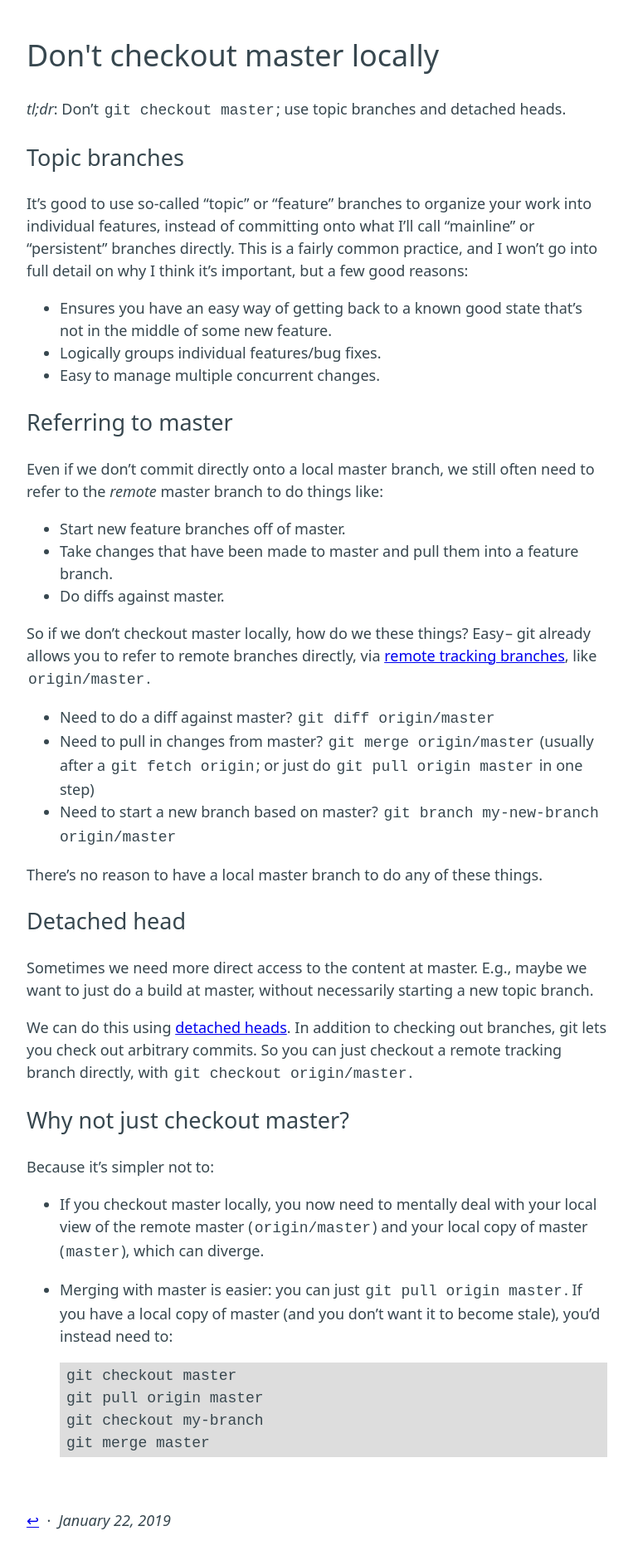
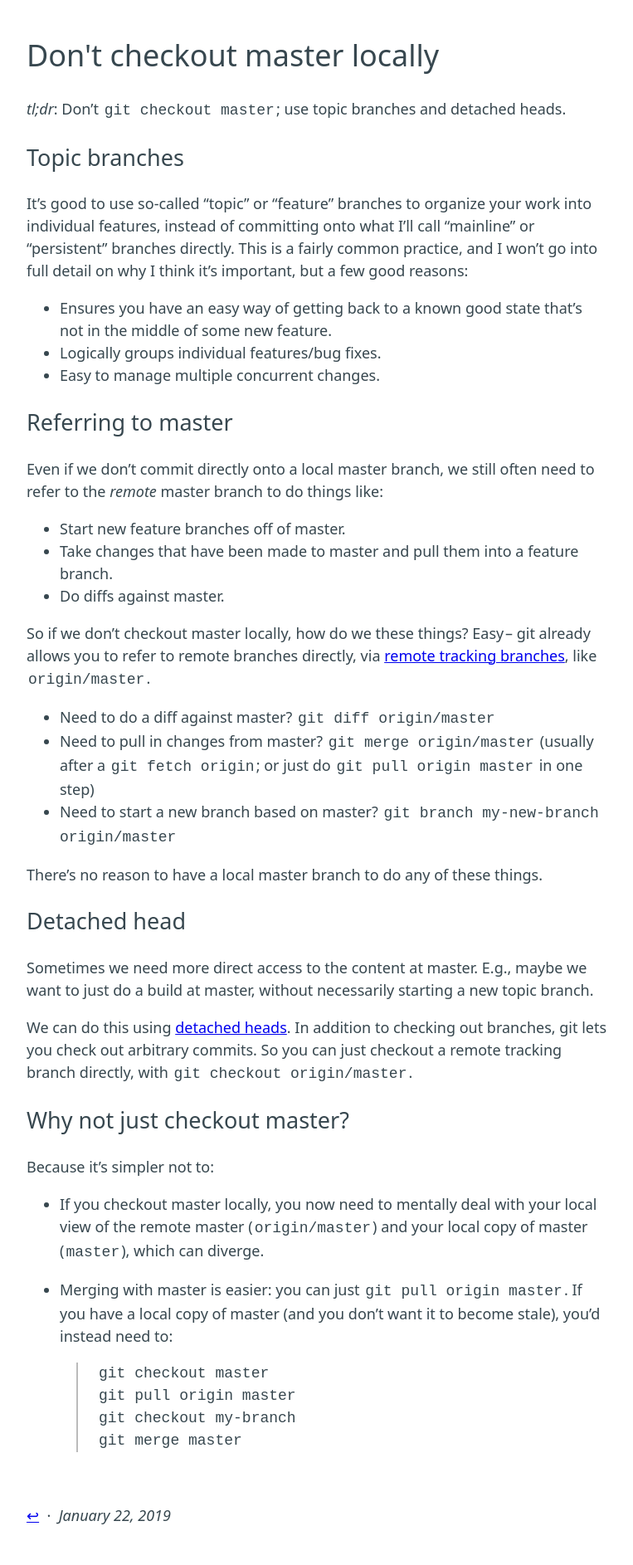
Before and after one commit to AlecBenzer/alecbenzer.github.com, a Jekyll site: the page built from _posts/2019-01-22-dont-checkout-master.md, in a window 1280 px wide. Shown: the whole page at 83% size, without its empty margins (258-1021 px from the left). Built offline with Jekyll 4.4.1, drawn with Linux system fonts in a browser that asks for light colours.

Commit message:
style update

```diff
--- a/css/style.css
+++ b/css/style.css
@@ -28,6 +28,10 @@ h1, h2, h3 {
   font-weight: 300;
 }
 
+h3 {
+  margin-top: 60px;
+}
+
 code {
   font-family: monospace;
 }
@@ -37,8 +41,9 @@ code.highlighter-rouge {
 }
 
 pre {
-  background-color: #ddd;
-  padding: 3px 8px;
+  margin-left: 20px;
+  padding-left: 25px;
+  border-left: 2px solid #bbb;
 }
 
 blockquote {
```
